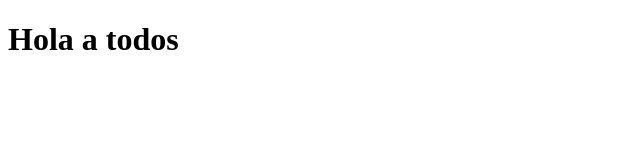
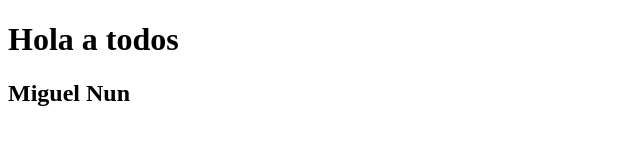
Before and after one commit to MiguelNun74/gitGithubColaborativo_G14, a plain HTML site: page index.html in a window 1280 px wide. Shown: the whole page, without its empty margins (0-640 px from the left). Drawn offline with Linux system fonts and the light colour scheme.

Commit message:
guardando nombre

```diff
--- a/index.html
+++ b/index.html
@@ -8,5 +8,6 @@
 </head>
 <body>
     <H1>Hola a todos</H1>
+    <h2>Miguel Nun</h2>
 </body>
 </html>
```
